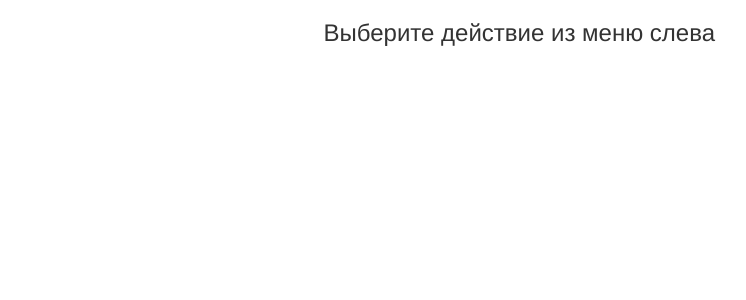
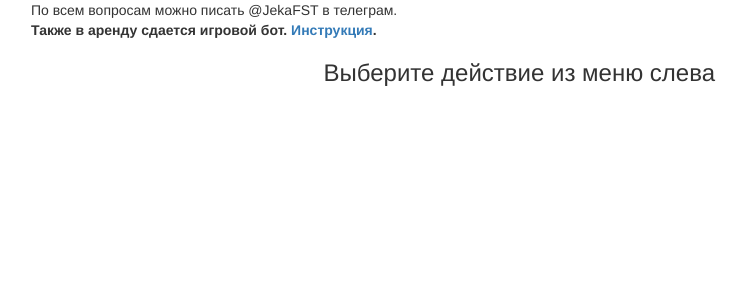
Before and after one commit to JekaFST/JekaFSTbot, a Python web app: template templates/index.html in a window 1280 px wide. Shown: the top 300 px of the page, without its empty margins (39-785 px from the left). Run offline with Jinja, Linux system fonts and the light colour scheme; the template is opened without the code that fills it: most values are stand-ins (such as "Sample title", 1, 10 or a date in 2020); some libraries are stand-ins or nearby versions.

Commit message:
UX micro fix

```diff
--- a/templates/index.html
+++ b/templates/index.html
@@ -26,6 +26,10 @@
         </style>
 </head>
 <body>
+    <div class="container">
+        По всем вопросам можно писать @JekaFST в телеграм.<br>
+        <b>Также в аренду сдается игровой бот. <a href="https://jekafstbot.herokuapp.com/instruction" target="_blank">Инструкция</a>.</b>
+    </div>
     <div class="container">
         <div id="all_en_helpers">
             <div class="row">
@@ -70,8 +74,6 @@
                     <div v-if="error_text"> {{ error_text }} </div>
                 </div>
             </small-modal>
-            По всем вопросам можно писать @JekaFST в телеграм.<br>
-            <b>Также в аренду сдается игровой бот. <a href="https://jekafstbot.herokuapp.com/instruction" target="_blank">Инструкция</a>.</b>
 
             <form id="fill_engine" role="form">
                 <div>
@@ -129,8 +131,7 @@
                     <div v-if="error_text"> {{ error_text }} </div>
                 </div>
             </small-modal>
-            По всем вопросам можно писать @JekaFST в телеграм.<br>
-            <b>Также в аренду сдается игровой бот. <a href="https://jekafstbot.herokuapp.com/instruction" target="_blank">Инструкция</a>.</b>
+
             <form id="clean_engine" role="form">
                 <div>
                     <details>
@@ -267,8 +268,7 @@
                     <div v-if="error_text"> {{ error_text }} </div>
                 </div>
             </small-modal>
-            По всем вопросам можно писать @JekaFST в телеграм.<br>
-            <b>Также в аренду сдается игровой бот. <a href="https://jekafstbot.herokuapp.com/instruction" target="_blank">Инструкция</a>.</b>
+
             <form id="transfer_engine" role="form">
                 <div>
                     <details>
```
